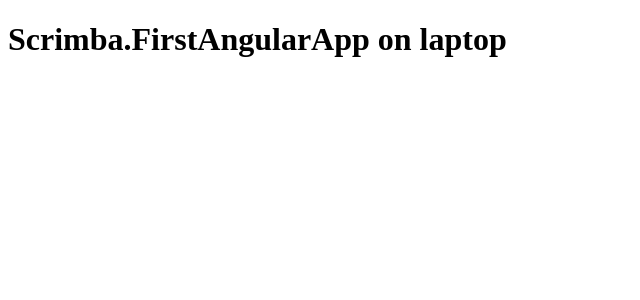
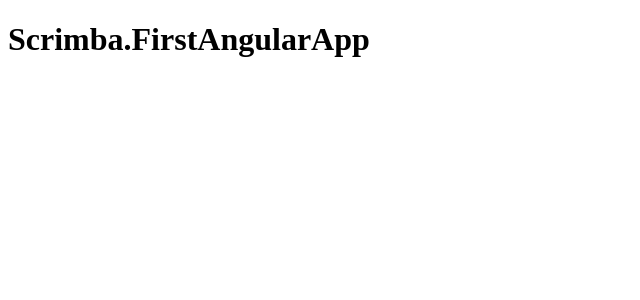
Before and after one commit to PeterJohnHanley/Scrimba.FirstAngularApp, an Angular app: page / in a window 1280 px wide. Shown: the top 300 px of the page, without its empty margins (0-640 px from the left). Built offline with nearby package versions, Linux system fonts and the light colour scheme.

Commit message:
Reset Title

```diff
--- a/src/app/app.component.ts
+++ b/src/app/app.component.ts
@@ -13,6 +13,6 @@
   constructor() {}
 
   ngOnInit(): void {
-    this.title = 'Scrimba.FirstAngularApp on laptop';
+    this.title = 'Scrimba.FirstAngularApp';
   }
 }
```
